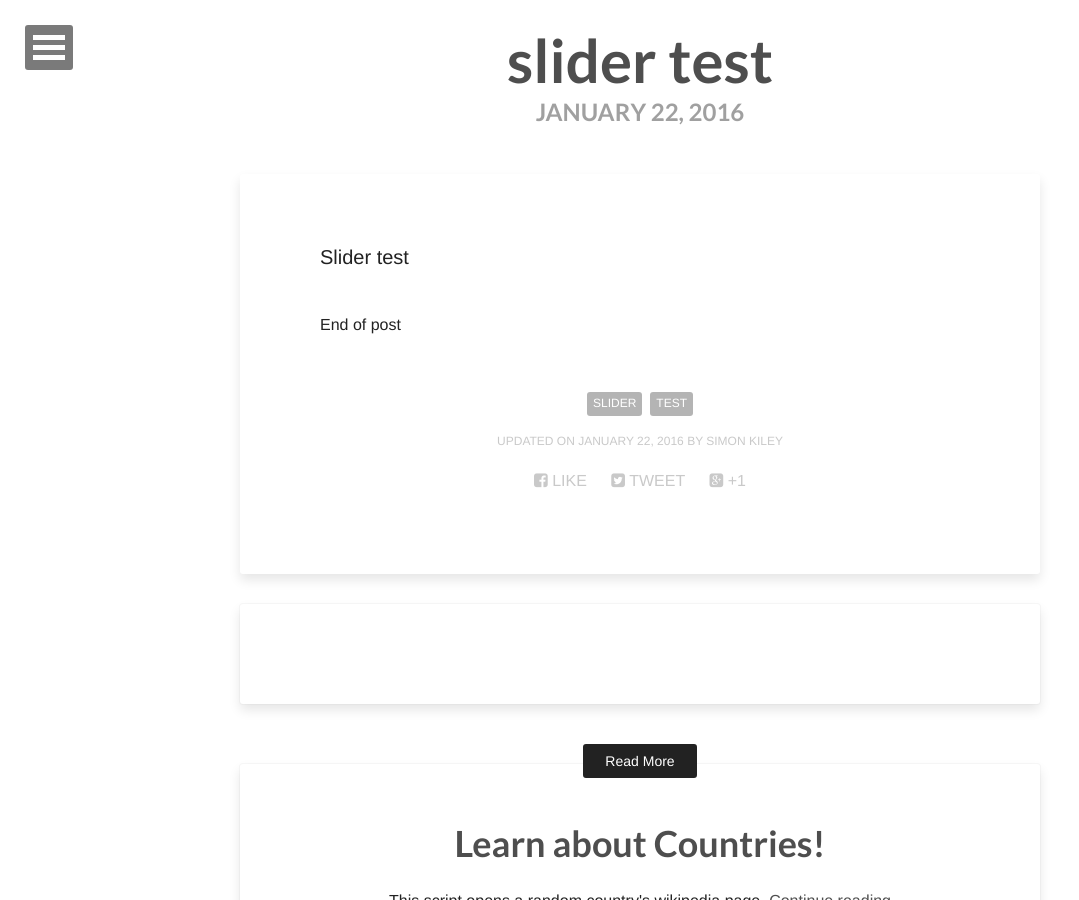
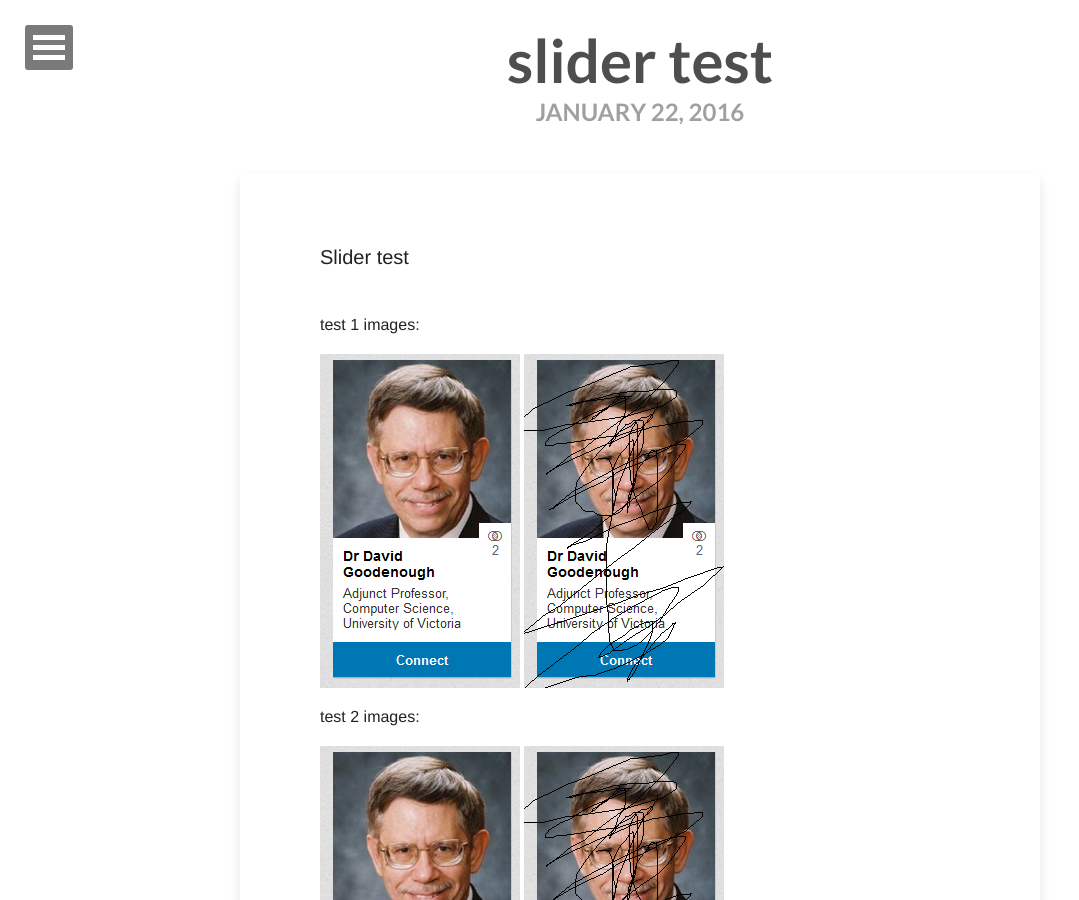
Before and after one commit to simonkiley/gh-pages, a Jekyll site: the page built from _posts/2016-01-22-test-slider.md, in a window 1280 px wide and 900 px high. Shown: the whole window, without its empty margins (0-1079 px from the left). Built offline with Jekyll 4.4.1, drawn with Linux system fonts in a browser that asks for light colours; nearby versions of some CDN libraries; library files that are not in the unit come from our copies.

Commit message:
test post imgs

```diff
--- a/_posts/2016-01-22-test-slider.md
+++ b/_posts/2016-01-22-test-slider.md
@@ -19,4 +19,14 @@ Slider test
     <img src="/images/test_2.png" />
 </div>
 
+test 1 images:
+
+<img src="/images/test_1.png" />
+<img src="/images/test_2.png" />
+
+test 2 images:
+
+<img src="{{ site.url }}/images/test_1.png" />
+<img src="{{ site.url }}/images/test_2.png" />
+
 End of post
```
